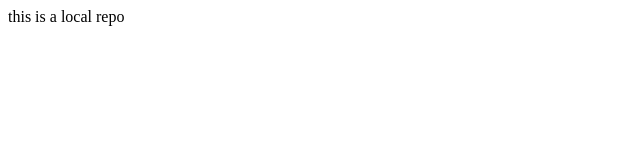
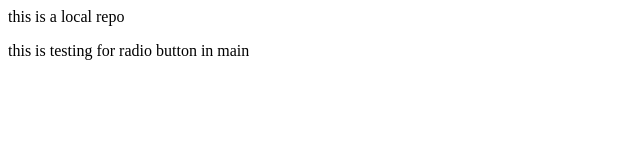
Before and after one commit to NihalSalian/localrepo, a plain HTML site: page index.html in a window 1280 px wide. Shown: the whole page, without its empty margins (0-640 px from the left). Drawn offline with Linux system fonts and the light colour scheme.

```diff
--- a/index.html
+++ b/index.html
@@ -1 +1,2 @@
 <p>this is a local repo</p>
+<p>this is testing for radio button in main </p>
```
